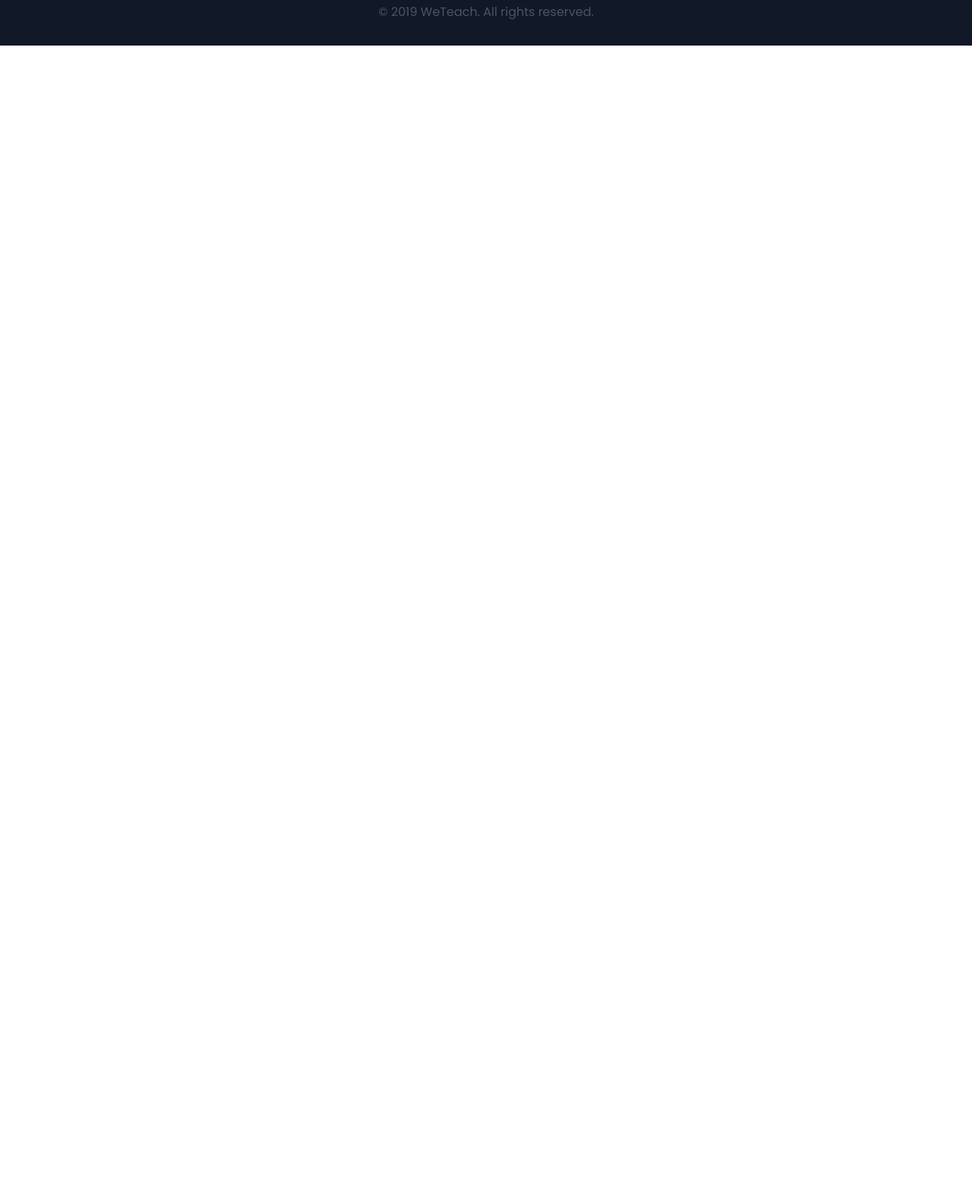
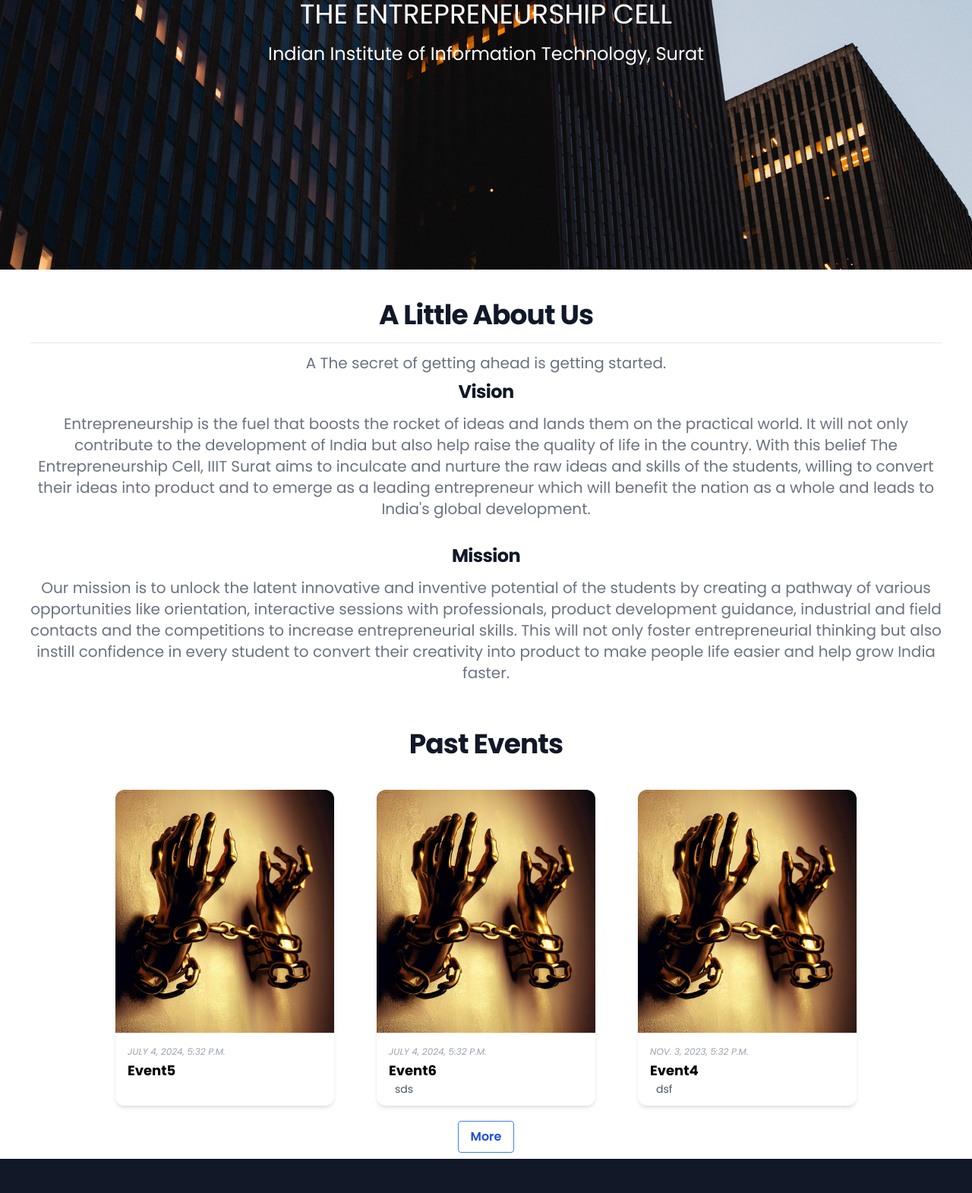
Before and after one commit to E-Cell-IIIT-Surat/Wall, a Django app: page /test in a window 1280 px wide. Shown: the part 445-2016 px from the top of the page at 76% size. Before the commit the page ends 800 px from the top, so only its background shows below. Run offline with Django 4.2, Linux system fonts and the light colour scheme; data comes from the database, SQL or seed files in the repository; some libraries are stand-ins or nearby versions.

Commit message:
add Past events block,about us

```diff
--- a/eventList/views.py
+++ b/eventList/views.py
@@ -34,5 +34,32 @@ def index(request):
     # print(ongoingEvents)
     return render(request, "index.html", {"ongoingEvents":ongoingEvents ,"upcomingEvents":upcomingEvents, "pastEvents":pastEvents })
 
+# only for testing
 def test(request):
-    return render(request,"base.html")
+    events = Event.objects.all()
+    current_datetime = datetime.now()
+
+    # Format it as "Mon. Day, Year, Hour:Minute AM/PM"
+    # formatted_datetime = current_datetime.strftime("%b. %d, %Y, %I:%M %p")
+    # date_time_obj1 = datetime.strptime(date_time_str1, "%b. %d, %Y, %I:%M %p")
+    # date_time_obj2 = datetime.strptime(date_time_str2, "%b. %d, %Y, %I:%M %p")
+
+    # ongoingEvents = list(filter(lambda x: x.end_date>current_datetime and x.start_date<current_datetime, events))
+    # upcomingEvents = list(filter(lambda x: x.start_date>current_datetime , events))
+    # current_datetime = current_datetime.strftime("%Y-%m-%d %H:%M:%S")
+
+    current_datetime = current_datetime.replace(microsecond = 0)
+    ongoingEvents = list()
+    upcomingEvents = list()
+    pastEvents = list()
+    for x in events:
+        x.end_date = x.end_date.replace(tzinfo = None)
+        x.start_date = x.start_date.replace(tzinfo = None)
+        if x.end_date>current_datetime and x.start_date<current_datetime:
+            ongoingEvents.append(x)
+        if x.start_date>current_datetime:
+            upcomingEvents.append(x)
+        if x.end_date<current_datetime:
+            pastEvents.append(x)
+    pastEvents = list(filter(lambda x: x.shown, pastEvents))
+    return render(request,"base.html", {"ongoingEvents":ongoingEvents ,"upcomingEvents":upcomingEvents, "pastEvents":pastEvents })
--- a/templates/base.html
+++ b/templates/base.html
@@ -5,27 +5,107 @@
     <meta charset="UTF-8">
     <meta name="viewport" content="width=device-width, initial-scale=1.0">
     <title>Ruminate</title>
+    <link rel="icon" type="image/x-icon" href="https://ik.imagekit.io/iqgqcaprmq/Ruminate_Logo_png-04_PT20p_SRR5.png">
     <link rel="stylesheet" type="text/css" href="{% static "style/navbar.css" %}">
+    <link href="https://unpkg.com/aos@2.3.1/dist/aos.css" rel="stylesheet">
+  <!-- make class to show background image -->
+  <style>
+    .bg-image {
+        background-image: url('../static/style/images/test.jpg');
+        background-attachment: fixed;
+        background-position: center;
+        background-repeat: no-repeat;
+        background-size: cover;
+        min-height: 500px;
+    }
+    </style>
 </head>
-<body>
+<body class="bg-image">
     <!-- navbar -->
+    <div class="bg-white fixed top-0 left-0 w-full overflow-hidden z-50">
     {% block navbar%}
     {% include "navbar.html" %}
     {% endblock %}
+    </div>
+    <section class="flex flex-col justify-center items-center h-screen">
+        <img loading="lazy" class="w-1/2 h-auto lg:w-1/5 md:w-1/3" src="https://ik.imagekit.io/iqgqcaprmq/Ruminate_Logo_png-04_PT20p_SRR5.png" alt="Logo" data-aos="fade-up" data-aos-duration="1500">
+        <h2 class="text-center text-white text-4xl" data-aos="fade-up" data-aos-duration="2000">THE ENTREPRENEURSHIP CELL</h2>
+        <h2 class="text-center text-white text-2xl my-4" data-aos="fade-up" data-aos-duration="2000">Indian Institute of Information Technology, Surat</h2>
+    </section>
+    <!-- About us-->
+    <section id="about" class="bg-white p-10">
+        <div>
+            <h1 class="mb-4 text-4xl text-center font-extrabold leading-none tracking-tight text-gray-900 md:text-3xl lg:text-4xl" data-aos="fade-up" data-aos-duration="1500">A  Little  About  Us</h1>
+            <hr data-aos="fade-up" data-aos-duration="1500">
+            <p class="my-3 text-lg text-center text-gray-500 md:text-xl" data-aos="fade-up" data-aos-duration="1500">A The secret of getting ahead is getting started.</p>
+            <h3 id="vision" class="mb-4 text-2xl text-center font-extrabold leading-none tracking-tight text-gray-900" data-aos="fade-up" data-aos-duration="1500">Vision</h3>
+            <p class="mb-3 text-lg text-center text-gray-500 md:text-xl" data-aos="fade-up" data-aos-duration="1500">Entrepreneurship is the fuel that boosts the rocket of ideas and lands them on the practical
+                world. It will not only contribute to the development of India but also help raise the
+                quality of life in the country.
+                With this belief The Entrepreneurship Cell, IIIT Surat aims to inculcate and nurture the raw
+                ideas and skills of the students, willing to convert their ideas into product and to emerge
+                as a leading entrepreneur which will benefit the nation as a whole and leads to India's
+                global development.</p>
+            <br>
+            <h3 class="mb-4 text-2xl text-center font-extrabold leading-none tracking-tight text-gray-900" data-aos="fade-up" data-aos-duration="1500">Mission</h3>
+            <p class="mb-3 text-lg text-center text-gray-500 md:text-xl" data-aos="fade-up" data-aos-duration="1500">Our mission is to unlock the latent innovative and inventive potential of the students by
+                creating a pathway of various opportunities like orientation, interactive sessions with
+                professionals, product development guidance, industrial and field contacts and the
+                competitions to increase entrepreneurial skills. This will not only foster entrepreneurial
+                thinking but also instill confidence in every student to convert their creativity into
+                product to make people life easier and help grow India faster.</p>
+        </div>
+    </section>
+
+
     <!-- ongoing event -->
     {% block ongoingEvent%}
     {% endblock %}
     <!-- upcoming event -->
+
     {% block upcomingEvent%}
     {% endblock %}
     <!-- past event -->
+     <div class="bg-white py-2">
+        <h1 class="mb-4 text-4xl text-center font-extrabold leading-none tracking-tight text-gray-900 md:text-3xl lg:text-4xl" data-aos="fade-up" data-aos-duration="1500">Past Events</h1>
     {% block pastEvent%}
+    {% include "pastEvents.html" %}
+    <div class="flex flex-wrap items-center justify-center">
+        <button id="more-button" class="bg-transparent hover:bg-blue-500 text-blue-700 font-semibold hover:text-white py-2 px-4 border border-blue-500 hover:border-transparent rounded" onclick="toggleMore()" data-aos="fade-up" data-aos-duration="1000">More</button>
+    </div>
     {% endblock %}
+     </div>
     <!-- footer -->
     {% block footer%}
     {% include "footer.html" %}
     {% endblock %}
 </body>
 <script src="https://cdn.tailwindcss.com"></script>
+<script src="https://unpkg.com/aos@2.3.1/dist/aos.js"></script>
+<script>
+    AOS.init();
+</script>
+<script>
+  function toggleMore() {
+    var hiddenCards = document.getElementsByClassName("hidden-cards");
+    var moreButton = document.getElementById("more-button");
+
+    var hiddenCardsArray = Array.from(hiddenCards);
+
+    hiddenCardsArray.forEach(card => {
+            if (card.style.display === "none" || card.style.display === "") {
+                card.style.display = "block";
+            } else {
+                card.style.display = "none";
+            }
+        });
+
+    if (moreButton.innerHTML === "More") {
+        moreButton.innerHTML = "Less";
+    } else {
+        moreButton.innerHTML = "More";
+    }
+}
+</script>
 <script src="{% static "style/navbar.js" %}"></script>
 </html>
--- a/templates/footer.html
+++ b/templates/footer.html
@@ -6,7 +6,7 @@
         <div class="w-2/3 block sm:flex text-sm mt-6 lg:mt-0">
             <ul class="text-gray-700 list-none p-0 font-thin flex flex-col text-left w-full">
                 <li class="inline-block py-2 px-3 text-white uppercase font-medium tracking-wide">About Us</li>
-                <li><a href="#" class="inline-block py-2 px-3 text-gray-500 hover:text-white no-underline">Vision</a></li>
+                <li><a href="#vision" class="inline-block py-2 px-3 text-gray-500 hover:text-white no-underline">Vision</a></li>
                 <li><a href="#" class="inline-block py-2 px-3 text-gray-500 hover:text-white no-underline">Team</a></li>
                 <li><a href="#" class="inline-block py-2 px-3 text-gray-500 hover:text-white no-underline">Achievement</a></li>
                 <li><a href="#" class="inline-block py-2 px-3 text-gray-500 hover:text-white no-underline">FAQ</a></li>
@@ -31,17 +31,19 @@
             <div class="text-gray-700 flex flex-col w-full">
                 <div class="inline-block py-2 px-3 text-white uppercase font-medium tracking-wide">Follow Us</div>
                 <div class="flex pl-4 justify-start mt-2">
-                    <a class="block flex items-center text-gray-300 hover:text-white mr-6 no-underline" href="#">
+                    <a class="block flex items-center text-gray-300 hover:text-white mr-6 no-underline" href="https://www.facebook.com/ecell.iiits/">
                         <svg viewBox="0 0 24 24" class="fill-current w-5 h-5" xmlns="http://www.w3.org/2000/svg">
                             <path d="M23.998 12c0-6.628-5.372-12-11.999-12C5.372 0 0 5.372 0 12c0 5.988 4.388 10.952 10.124 11.852v-8.384H7.078v-3.469h3.046V9.356c0-3.008 1.792-4.669 4.532-4.669 1.313 0 2.686.234 2.686.234v2.953H15.83c-1.49 0-1.955.925-1.955 1.874V12h3.328l-.532 3.469h-2.796v8.384c5.736-.9 10.124-5.864 10.124-11.853z" /></svg>
                     </a>
-                    <a class="block flex items-center text-gray-300 hover:text-white mr-6 no-underline" href="#">
-                        <svg viewBox="0 0 24 24" class="fill-current w-5 h-5" xmlns="http://www.w3.org/2000/svg">
-                            <path d="M23.954 4.569a10 10 0 01-2.825.775 4.958 4.958 0 002.163-2.723c-.951.555-2.005.959-3.127 1.184a4.92 4.92 0 00-8.384 4.482C7.691 8.094 4.066 6.13 1.64 3.161a4.822 4.822 0 00-.666 2.475c0 1.71.87 3.213 2.188 4.096a4.904 4.904 0 01-2.228-.616v.061a4.923 4.923 0 003.946 4.827 4.996 4.996 0 01-2.212.085 4.937 4.937 0 004.604 3.417 9.868 9.868 0 01-6.102 2.105c-.39 0-.779-.023-1.17-.067a13.995 13.995 0 007.557 2.209c9.054 0 13.999-7.496 13.999-13.986 0-.209 0-.42-.015-.63a9.936 9.936 0 002.46-2.548l-.047-.02z" /></svg>
+                    <a class="block flex items-center text-gray-300 hover:text-white mr-6 no-underline" href="https://www.instagram.com/ecell_iiits/">
+                            <svg xmlns="http://www.w3.org/2000/svg" width="18" height="18" fill="currentColor" class="bi bi-instagram" viewBox="0 0 16 16">
+                                <path d="M8 0C5.829 0 5.556.01 4.703.048 3.85.088 3.269.222 2.76.42a3.9 3.9 0 0 0-1.417.923A3.9 3.9 0 0 0 .42 2.76C.222 3.268.087 3.85.048 4.7.01 5.555 0 5.827 0 8.001c0 2.172.01 2.444.048 3.297.04.852.174 1.433.372 1.942.205.526.478.972.923 1.417.444.445.89.719 1.416.923.51.198 1.09.333 1.942.372C5.555 15.99 5.827 16 8 16s2.444-.01 3.298-.048c.851-.04 1.434-.174 1.943-.372a3.9 3.9 0 0 0 1.416-.923c.445-.445.718-.891.923-1.417.197-.509.332-1.09.372-1.942C15.99 10.445 16 10.173 16 8s-.01-2.445-.048-3.299c-.04-.851-.175-1.433-.372-1.941a3.9 3.9 0 0 0-.923-1.417A3.9 3.9 0 0 0 13.24.42c-.51-.198-1.092-.333-1.943-.372C10.443.01 10.172 0 7.998 0zm-.717 1.442h.718c2.136 0 2.389.007 3.232.046.78.035 1.204.166 1.486.275.373.145.64.319.92.599s.453.546.598.92c.11.281.24.705.275 1.485.039.843.047 1.096.047 3.231s-.008 2.389-.047 3.232c-.035.78-.166 1.203-.275 1.485a2.5 2.5 0 0 1-.599.919c-.28.28-.546.453-.92.598-.28.11-.704.24-1.485.276-.843.038-1.096.047-3.232.047s-2.39-.009-3.233-.047c-.78-.036-1.203-.166-1.485-.276a2.5 2.5 0 0 1-.92-.598 2.5 2.5 0 0 1-.6-.92c-.109-.281-.24-.705-.275-1.485-.038-.843-.046-1.096-.046-3.233s.008-2.388.046-3.231c.036-.78.166-1.204.276-1.486.145-.373.319-.64.599-.92s.546-.453.92-.598c.282-.11.705-.24 1.485-.276.738-.034 1.024-.044 2.515-.045zm4.988 1.328a.96.96 0 1 0 0 1.92.96.96 0 0 0 0-1.92m-4.27 1.122a4.109 4.109 0 1 0 0 8.217 4.109 4.109 0 0 0 0-8.217m0 1.441a2.667 2.667 0 1 1 0 5.334 2.667 2.667 0 0 1 0-5.334"/>
+                              </svg>
                     </a>
-                    <a class="block flex items-center text-gray-300 hover:text-white no-underline" href="#">
-                        <svg viewBox="0 0 24 24" class="fill-current w-5 h-5" xmlns="http://www.w3.org/2000/svg">
-                            <path d="M12 .297c-6.63 0-12 5.373-12 12 0 5.303 3.438 9.8 8.205 11.385.6.113.82-.258.82-.577 0-.285-.01-1.04-.015-2.04-3.338.724-4.042-1.61-4.042-1.61C4.422 18.07 3.633 17.7 3.633 17.7c-1.087-.744.084-.729.084-.729 1.205.084 1.838 1.236 1.838 1.236 1.07 1.835 2.809 1.305 3.495.998.108-.776.417-1.305.76-1.605-2.665-.3-5.466-1.332-5.466-5.93 0-1.31.465-2.38 1.235-3.22-.135-.303-.54-1.523.105-3.176 0 0 1.005-.322 3.3 1.23.96-.267 1.98-.399 3-.405 1.02.006 2.04.138 3 .405 2.28-1.552 3.285-1.23 3.285-1.23.645 1.653.24 2.873.12 3.176.765.84 1.23 1.91 1.23 3.22 0 4.61-2.805 5.625-5.475 5.92.42.36.81 1.096.81 2.22 0 1.606-.015 2.896-.015 3.286 0 .315.21.69.825.57C20.565 22.092 24 17.592 24 12.297c0-6.627-5.373-12-12-12" /></svg>
+                    <a class="block flex items-center text-gray-300 hover:text-white no-underline" href="https://www.linkedin.com/in/ruminate/">
+                        <svg xmlns="http://www.w3.org/2000/svg" width="18" height="18" fill="currentColor" class="bi bi-linkedin" viewBox="0 0 16 16">
+                            <path d="M0 1.146C0 .513.526 0 1.175 0h13.65C15.474 0 16 .513 16 1.146v13.708c0 .633-.526 1.146-1.175 1.146H1.175C.526 16 0 15.487 0 14.854zm4.943 12.248V6.169H2.542v7.225zm-1.2-8.212c.837 0 1.358-.554 1.358-1.248-.015-.709-.52-1.248-1.342-1.248S2.4 3.226 2.4 3.934c0 .694.521 1.248 1.327 1.248zm4.908 8.212V9.359c0-.216.016-.432.08-.586.173-.431.568-.878 1.232-.878.869 0 1.216.662 1.216 1.634v3.865h2.401V9.25c0-2.22-1.184-3.252-2.764-3.252-1.274 0-1.845.7-2.165 1.193v.025h-.016l.016-.025V6.169h-2.4c.03.678 0 7.225 0 7.225z"/>
+                          </svg>
                     </a>
                 </div>
             </div>
--- a/templates/navbar.html
+++ b/templates/navbar.html
@@ -4,10 +4,10 @@
     </div>
     <ul>
       <li>
-        <a href="#">Home</a>
+        <a href="/">Home</a>
       </li>
       <li>
-        <a href="#">About Us</a>
+        <a href="#about">About Us</a>
       </li>
       <li>
         <a href="#">Event</a>
@@ -25,13 +25,13 @@
   <div class="menubar">
     <ul>
       <li>
-        <a href="#">Home</a>
+        <a href="/">Home</a>
       </li>
       <li>
-        <a href="#">Services</a>
+        <a href="#about">About Us</a>
       </li>
       <li>
-        <a href="#">Blog</a>
+        <a href="#">Event</a>
       </li>
       <li>
         <a href="#">Contact Us</a>
--- /dev/null
+++ b/templates/pastEvents.html
@@ -0,0 +1,16 @@
+<div class="w-fit  mx-auto grid grid-cols-1 lg:grid-cols-3 md:grid-cols-1 justify-items-center justify-center gap-y-20 gap-x-14 mt-10 mb-5">
+    {% for event in pastEvents %}
+    <div data-aos="fade-up" data-aos-duration="1500" class="w-72 bg-white shadow-md rounded-xl duration-500 hover:scale-105 hover:shadow-xl {% if forloop.counter >= 4 %} hidden-cards{% endif %}"  style="{% if forloop.counter >= 4 %} display:none {% endif %};" >
+        <a href="#">
+            <img loading="lazy" src="{{ event.image.url }}" class="h-80 w-72 object-cover rounded-t-xl" />
+            <div class="px-4 py-3 w-72">
+                <span class="text-gray-400 mr-3 uppercase text-xs"><i>{{event.end_date}}</i></span>
+                <p class="text-lg font-bold text-black truncate block capitalize">{{event.title}}</p>
+                <div class="flex items-center">
+                    <p class="text-sm text-gray-600 cursor-auto ml-2">{{event.Desc}}</p>
+                </div>
+            </div>
+        </a>
+    </div>
+    {% endfor %}
+</div>
```
